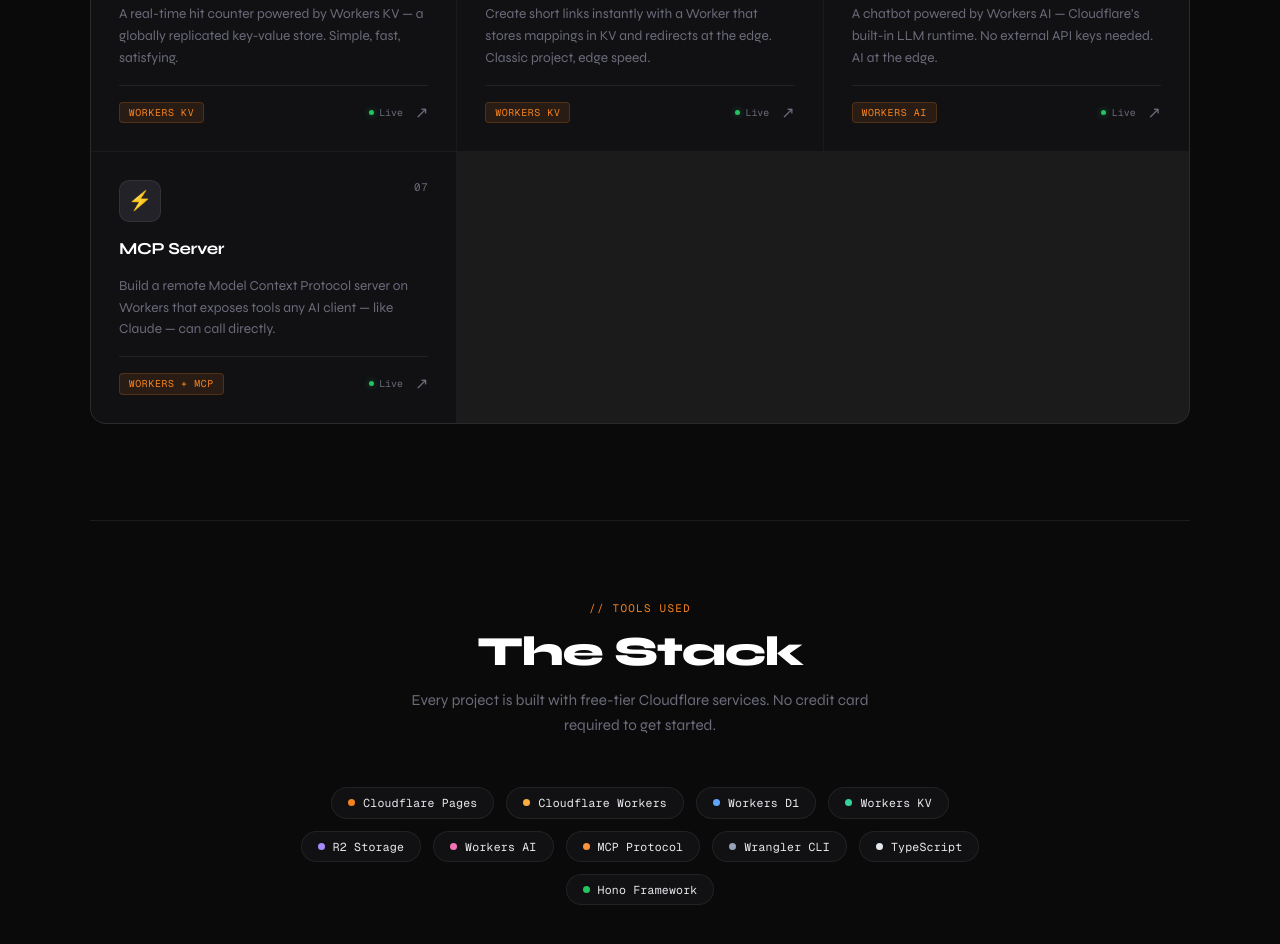
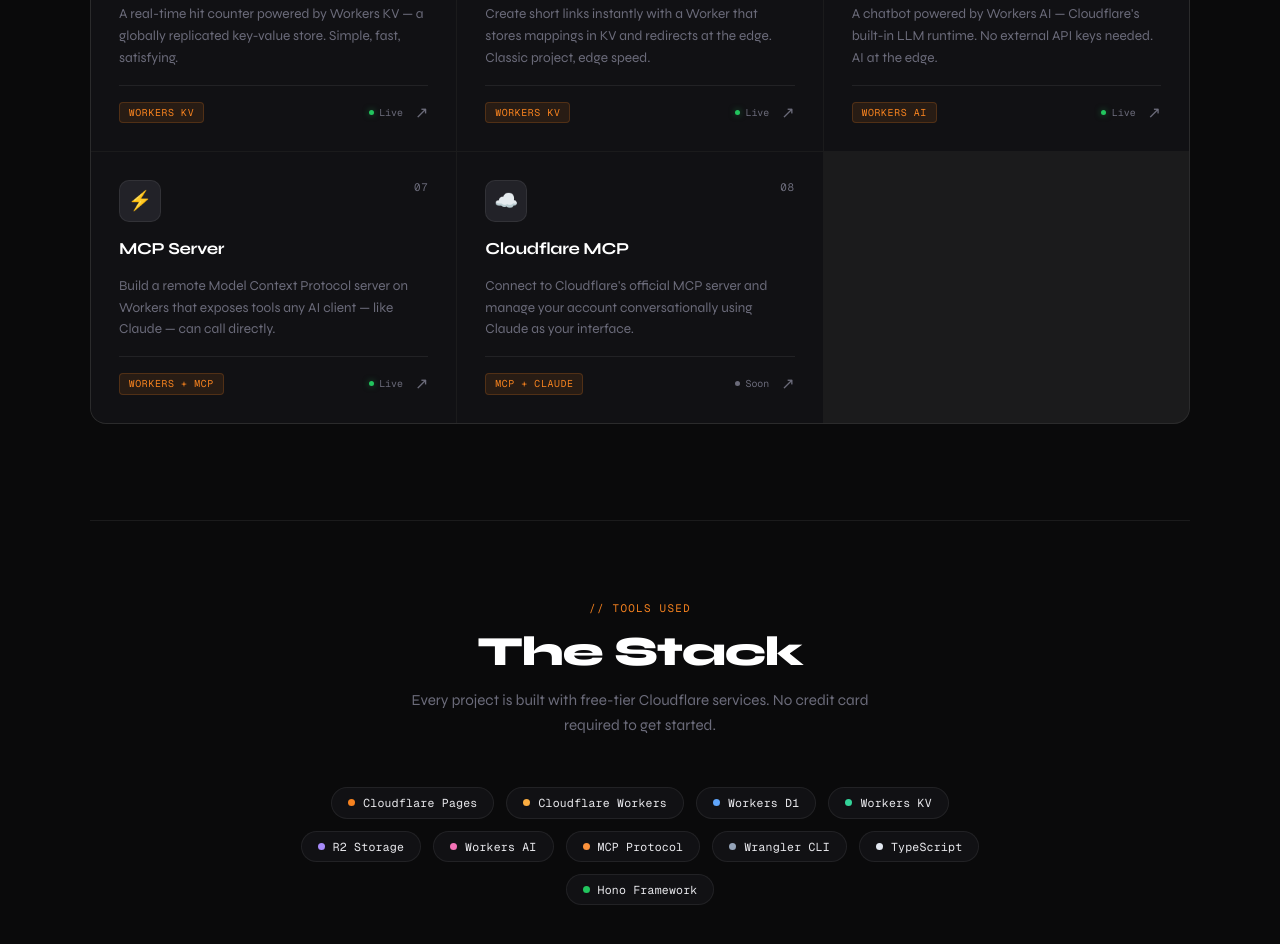
Before and after one commit to uNBees/build-on-cloudflare, a plain HTML site: page index.html in a window 1280 px wide. Shown: the part 1600-2544 px from the top of the page. Drawn offline with nearby package versions, Linux system fonts and the light colour scheme.

Commit message:
Add project 8 card

```diff
--- a/index.html
+++ b/index.html
@@ -738,7 +738,22 @@
           </div>
         </div>
       </a>
-
+      <!-- 08 Cloudflare MCP -->
+<a class="project-card" href="#">
+  <div class="card-top">
+    <div class="card-icon">☁️</div>
+    <span class="card-number">08</span>
+  </div>
+  <div class="card-title">Cloudflare MCP</div>
+  <div class="card-desc">Connect to Cloudflare's official MCP server and manage your account conversationally using Claude as your interface.</div>
+  <div class="card-footer">
+    <span class="card-tag">MCP + Claude</span>
+    <div style="display:flex;align-items:center;gap:0.75rem;">
+      <span class="card-status"><span class="status-dot"></span>Soon</span>
+      <span class="card-arrow">↗</span>
+    </div>
+  </div>
+</a>
     </div>
   </section>
 
```
